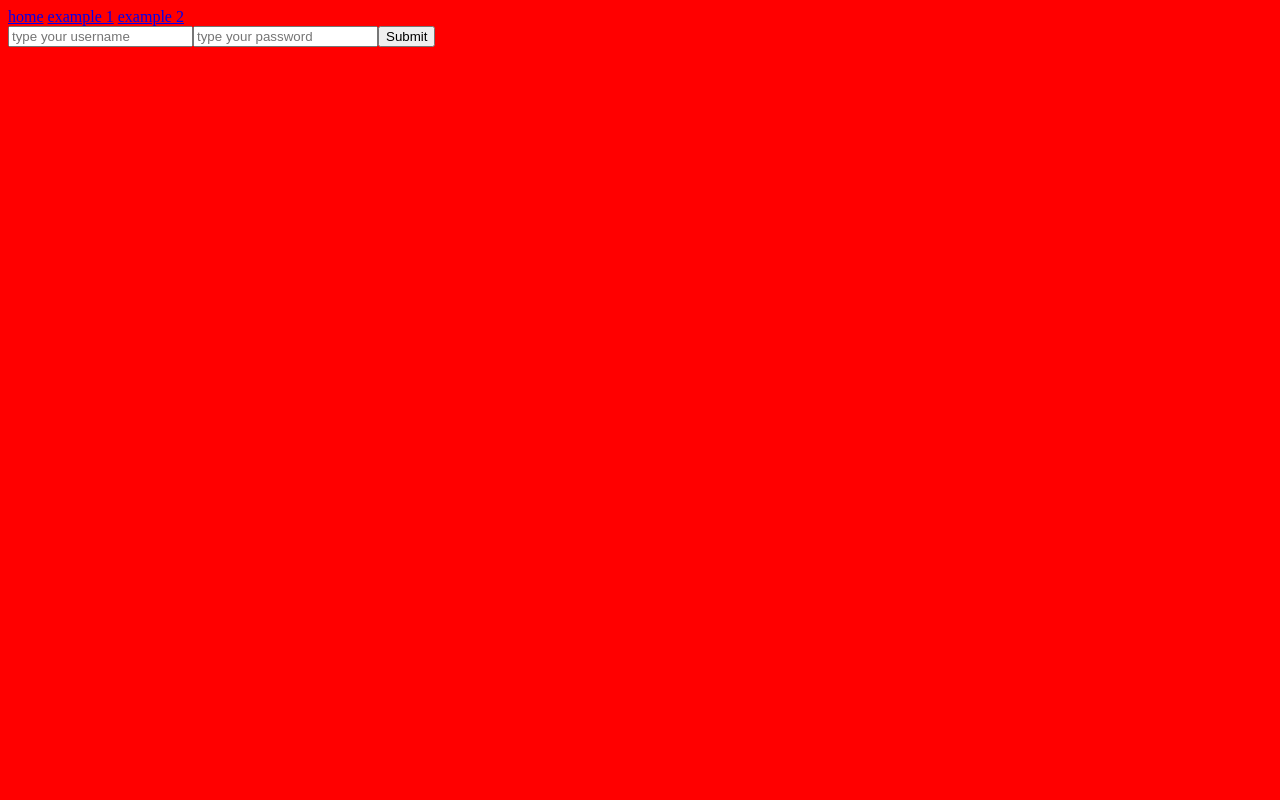
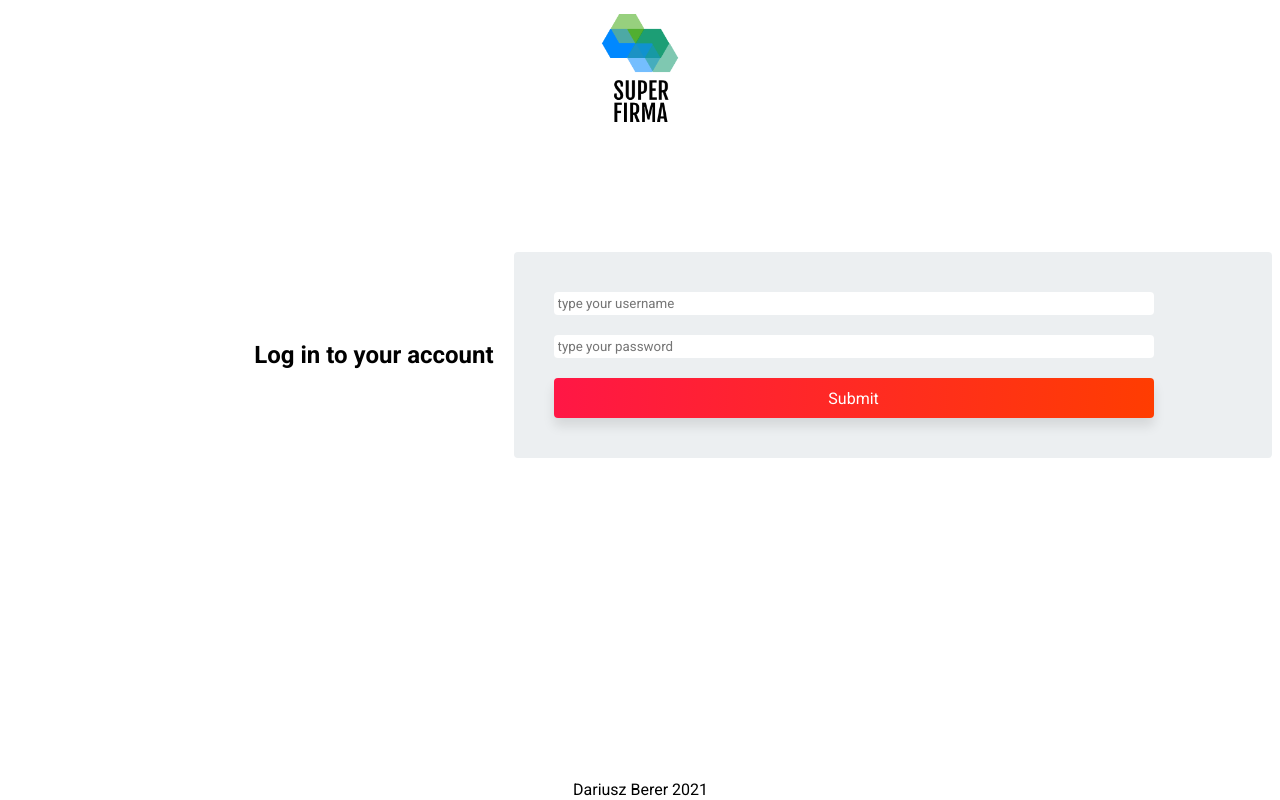
Before and after one commit to Dariuszb94/mail, a website built with webpack: page index.html in a window 1280 px wide. Both pictures are taken after typing "Sample", "Sample" into the empty fields and a click on the button "Submit". Built offline with nearby package versions, Linux system fonts and the light colour scheme; no server answers.

Commit message:
copyright

```diff
--- a/app.js
+++ b/app.js
@@ -1,19 +1,27 @@
 import { route } from "./router";
 import { home } from "./templates/index.js";
-import { example1 } from "./templates/index.js";
-import { example2 } from "./templates/index.js";
+import { success } from "./templates/index.js";
+import { notFound } from "./templates/index.js";
 import "./styles.css";
 route("/", home.innerHTML, function () {
-  //route("/", "home", function () {
-  this.where = "here";
-  this.username = "1";
-  this.password = "1";
-  this.$on(".login__input", "change", () => {
+  this.$on(".login-form__input", "change", () => {
     this.username = document.querySelector("#username").value;
     this.password = document.querySelector("#password").value;
   });
 
-  this.$on(".login__submit", "click", () => {
+  this.$on(".login-form__submit", "click", () => {
+    if (this.username && this.password) {
+      send();
+    } else {
+      !this.username
+        ? document.querySelector("#username").classList.add("wrong-input")
+        : document.querySelector("#username").classList.remove("wrong-input");
+      !this.password || this.password === "error"
+        ? document.querySelector("#password").classList.add("wrong-input")
+        : document.querySelector("#password").classList.remove("wrong-input");
+    }
+  });
+  const send = () => {
     var myHeaders = new Headers();
     myHeaders.append("Content-Type", "application/json");
 
@@ -36,31 +44,21 @@ route("/", home.innerHTML, function () {
       .then((response) => response.text())
       .then((result) => {
         let parsed = JSON.parse(result);
+        console.log(raw);
+
         if (parsed.message === "Login success!") {
-          window.location.href = "/?#/ex1";
+          window.location.href = "/?#/success";
+        } else {
+          document.querySelector("#password").classList.add("wrong-input");
         }
       })
       .catch((error) => console.log("error", error));
     this.$refresh();
-  });
+  };
 });
 
-route("/ex1", example1.innerHTML, function () {
-  //route("/ex1", "example1", function () {
-  this.title = "Example 1";
+route("/success", success.innerHTML, function () {
+  this.title = "Success";
 });
 
-route("/ex2", example2.innerHTML, function () {
-  //route("/ex2", "example2", function () {
-  this.title = "Example 2";
-  this.counter = 0;
-  this.$on("button", "click", () => {
-    this.counter += 1;
-    console.log("AAA");
-    console.log(this.counter);
-
-    this.$refresh();
-  });
-});
-
-route("*", "404", function () {});
+route("*", notFound.innerHTML, function () {});
--- a/engine.js
+++ b/engine.js
@@ -5,7 +5,6 @@ const cache = {};
 export const engine = (str, data) => {
   // Figure out if we're getting a template, or if we need to
   // load the template - and be sure to cache the result.
-  console.log(str);
   const fn = !/\W/.test(str)
     ? (cache[str] =
         cache[str] || engine(document.getElementById(str).innerHTML))
--- a/index.html
+++ b/index.html
@@ -2,18 +2,12 @@
 <html>
 <head>
   <meta charset="utf-8">
-  <title>PureJS</title>
-  <script type="text/html" id="404">
-    <h1>404 Not found</h1>
-  </script>
+  <title>Login</title>
 </head>
 <body>
-  <nav>
-    <a href="#">home</a>
-    <a href="#/ex1">example 1</a>
-    <a href="#/ex2">example 2</a>
-  </nav>
+  <header><nav class="menu"><a href="#"><img alt="superfirma-logo" class="logo" src="./assets/superfirma-logo.png"/></a></nav></header>
   <div id="app"></div>
+  <footer class="copyright">Dariusz Berer 2021</footer>
   <script src="./app.js"></script>
 </body>
 </html>
--- a/styles.css
+++ b/styles.css
@@ -1,3 +1,62 @@
-html{
-    background-color: red;
+@import url("https://fonts.googleapis.com/css2?family=Roboto:ital,wght@0,100;0,300;0,400;0,500;0,700;0,900;1,100;1,300;1,400;1,500;1,700;1,900&display=swap");
+* {
+  font-family: "Roboto", sans-serif;
 }
+.logo{
+    max-width: 120px;
+}
+.menu{
+    display: flex;
+    justify-content: center;
+}
+.copyright{
+    margin: 0 auto;
+    text-align: center;
+    position: absolute;
+    left: calc(50% - 67px);
+    top: calc(100% - 20px);
+}
+.login {
+    margin:120px 0;
+  display: grid;
+  grid-template-columns: 40% 60%;
+  align-items: center;
+}
+.login__main {
+  background-color: #eceff1;
+  padding: 40px;
+  border-radius: 4px;
+}
+.login-form {
+  display: flex;
+  flex-direction: column;
+  max-width: 600px;
+}
+.login__info {
+  justify-self: end;
+  padding-right:20px;
+}
+.login-form__input {
+  outline: none;
+  border: none;
+  border-radius: 4px;
+  padding: 4px;
+  margin-bottom: 20px;
+}
+.login-form__submit {
+  background: linear-gradient(272deg, #ff3d01 0%, #ff1745 99.24%) !important;
+  box-shadow: 0px 8px 12px rgba(0, 0, 0, 0.1) !important;
+  border-radius: 4px !important;
+  color: white;
+  border: none;
+  height: 40px;
+  font-size: 16px;
+  cursor: pointer;
+  outline: none;
+}
+.wrong-input{
+    border:1px solid red;
+    -webkit-box-shadow: 8px 9px 16px -10px rgba(255,0,0,1);
+    -moz-box-shadow: 8px 9px 16px -10px rgba(255,0,0,1);
+    box-shadow: 8px 9px 16px -10px rgba(255,0,0,1);
+}
--- a/templates/index.js
+++ b/templates/index.js
@@ -1,17 +1,16 @@
 let preHome = document.createElement("script");
 preHome.setAttribute("type", "text/html");
 preHome.innerHTML =
-  '<form class="login"><input class="login__input" id="username"  placeholder="type your username"/><input class="login__input"  id="password" placeholder="type your password"/><button class="login__submit">Submit</button></form>';
+  '<section class="login"><h1 class="login__info">Log in to your account</h1><div class="login__main"><form class="login-form"><input class="login-form__input" id="username" placeholder="type your username"/><input class="login-form__input"  id="password" placeholder="type your password"/><button class="login-form__submit">Submit</button></form></div><section>';
 export const home = preHome;
 
-let preExample1 = document.createElement("script");
-preExample1.setAttribute("type", "text/html");
-preExample1.innerHTML =
+let preSuccess = document.createElement("script");
+preSuccess.setAttribute("type", "text/html");
+preSuccess.innerHTML =
   "<h1><%= title %></h1><% for (let i of title) { %><span><%= i %></span><% } %>";
-export const example1 = preExample1;
+export const success = preSuccess;
 
-let preExample2 = document.createElement("script");
-preExample2.setAttribute("type", "text/html");
-preExample2.innerHTML =
-  '<h1><%= title %></h1><button class="my-button">Click me <%= counter %></button>';
-export const example2 = preExample2;
+let preNotFound = document.createElement("script");
+preNotFound.setAttribute("type", "text/html");
+preNotFound.innerHTML = "<h1>404 Not found</h1>";
+export const notFound = preNotFound;
```
Also changed, not shown: assets/superfirma-logo.png (added).
